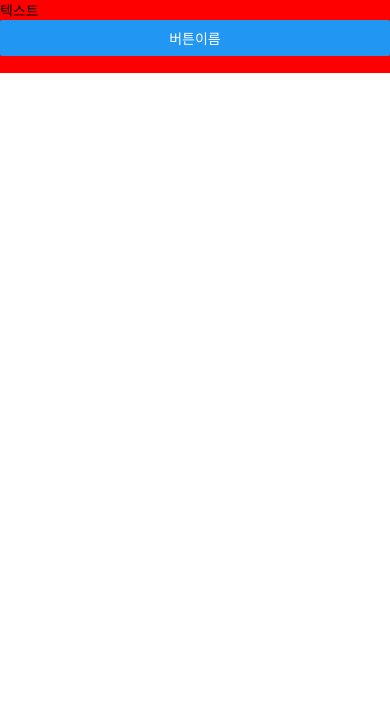
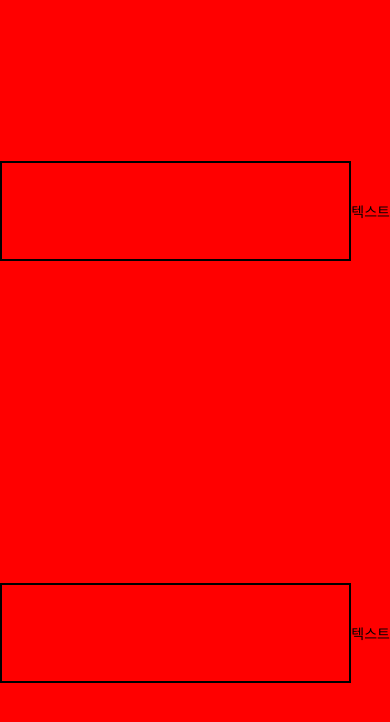
Before and after one commit to M-Sik/react-native-matzip-app, a React Native app in the folder front/: screen / in a window 390 px wide. Shown: the top 722 px of the page. Built offline with nearby package versions, Linux system fonts and the light colour scheme.

Commit message:
flexbox 공부

```diff
--- a/front/App.tsx
+++ b/front/App.tsx
@@ -1,20 +1,16 @@
 import React from 'react';
-import {
-  Button,
-  SafeAreaView,
-  StyleSheet,
-  Text,
-  TextInput,
-  View,
-} from 'react-native';
+import {SafeAreaView, StyleSheet, Text, TextInput, View} from 'react-native';
 
 function App(): JSX.Element {
   return (
-    <SafeAreaView>
-      <View style={styles.container}>
+    <SafeAreaView style={styles.container}>
+      <View style={styles.inputContainer}>
+        <TextInput style={styles.input} />
         <Text>텍스트</Text>
-        <Button title="버튼이름" onPress={() => console.log('클릭됨')} />
-        <TextInput />
+      </View>
+      <View style={styles.inputContainer}>
+        <TextInput style={styles.input} />
+        <Text>텍스트</Text>
       </View>
     </SafeAreaView>
   );
@@ -22,7 +18,21 @@
 
 const styles = StyleSheet.create({
   container: {
+    flex: 1,
+    backgroundColor: 'yellow',
+  },
+  input: {
+    flex: 1,
+    borderWidth: 2,
+    borderColor: 'black',
+    height: 100,
+    width: 100,
+  },
+  inputContainer: {
+    flex: 1,
     backgroundColor: 'red',
+    flexDirection: 'row',
+    alignItems: 'center',
   },
 });
 
```
